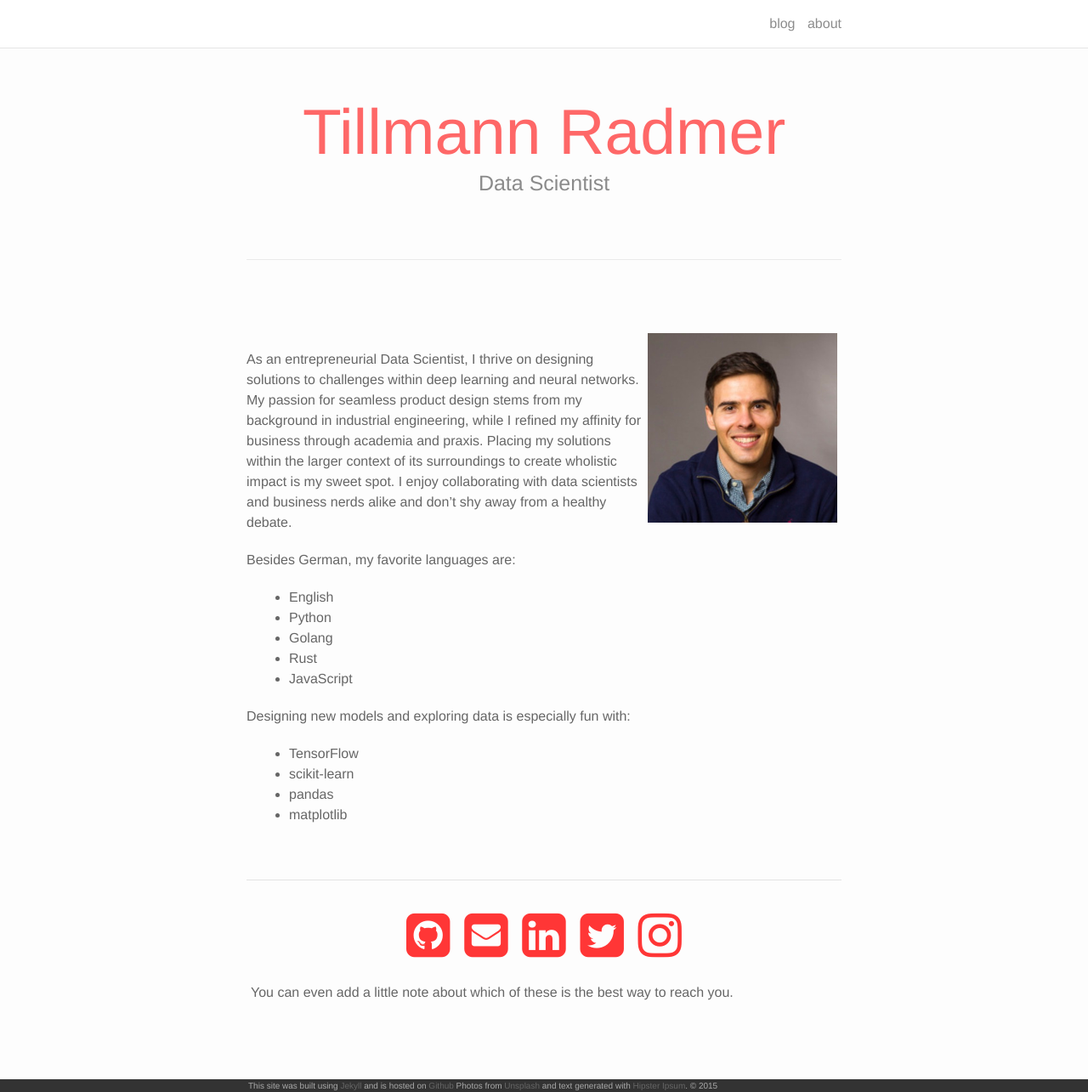
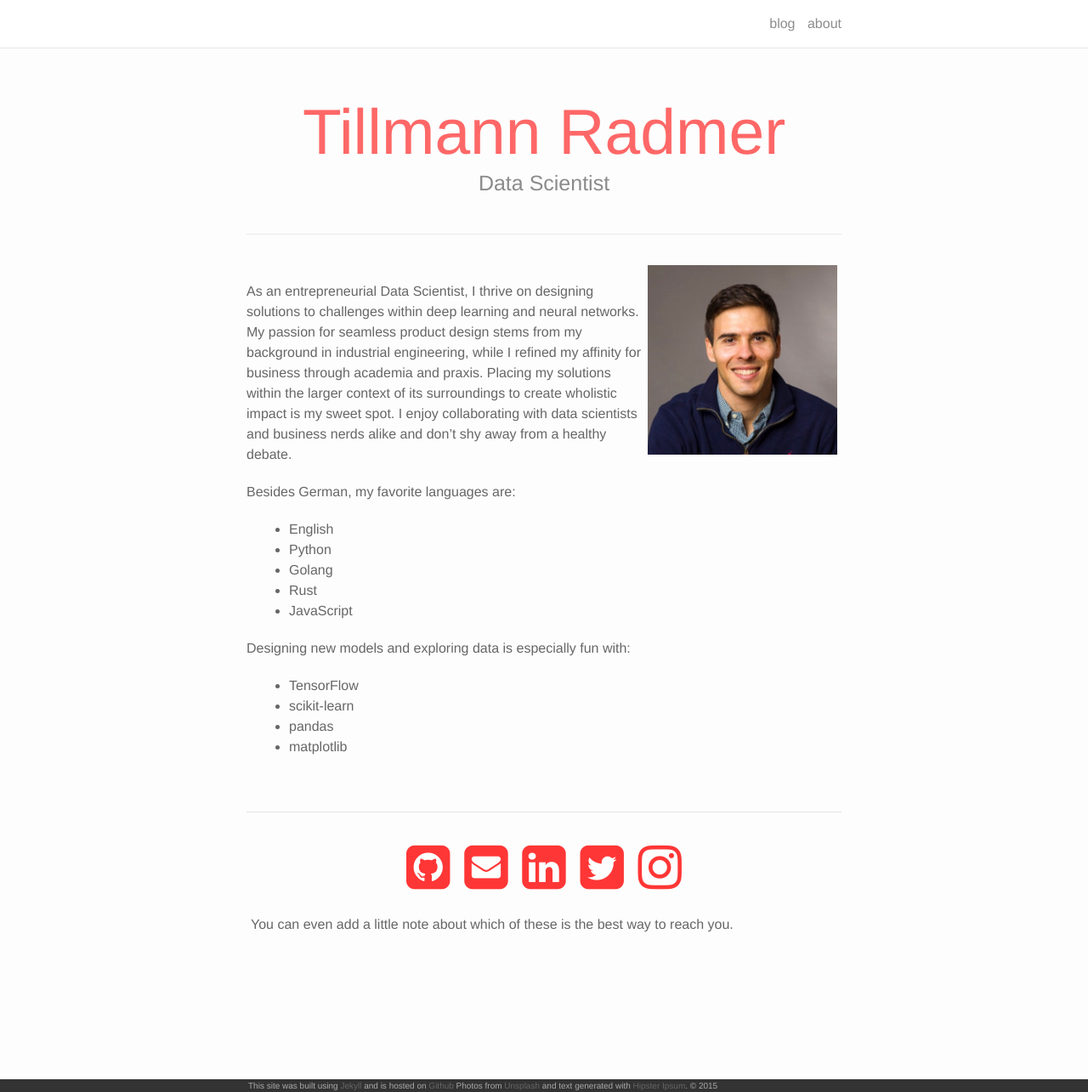
Before and after one commit to radmerti/radmerti.github.io, a Jekyll site: the page built from about.md, in a window 1280 px wide and 1285 px high. Shown: the whole window at 85% size. Built offline with Jekyll 4.4.1, drawn with Linux system fonts in a browser that asks for light colours; nearby versions of some CDN libraries.

Commit message:
Updated layout.

```diff
--- a/_layouts/page.html
+++ b/_layouts/page.html
@@ -6,9 +6,7 @@ layout: default
   <div class="header-bar">
     <h1>{{ page.title }}</h1>
     <h2>{{ page.description }}</h2>
-    <br/>
     <hr>
-    <br/>
   </div>
 
   <!-- <header class="post-header">
--- a/_sass/_header.scss
+++ b/_sass/_header.scss
@@ -64,10 +64,13 @@
     line-height: 3em;
     z-index: 25;
     h1{
-        color: $theme-color;
-        font-size:75px;
+      color: $theme-color;
+      font-size:75px;
     }
     h2{
-        font-size:25px;
+      font-size:25px;
+    }
+    hr{
+      margin: 30px 0px;
     }
 }
```
